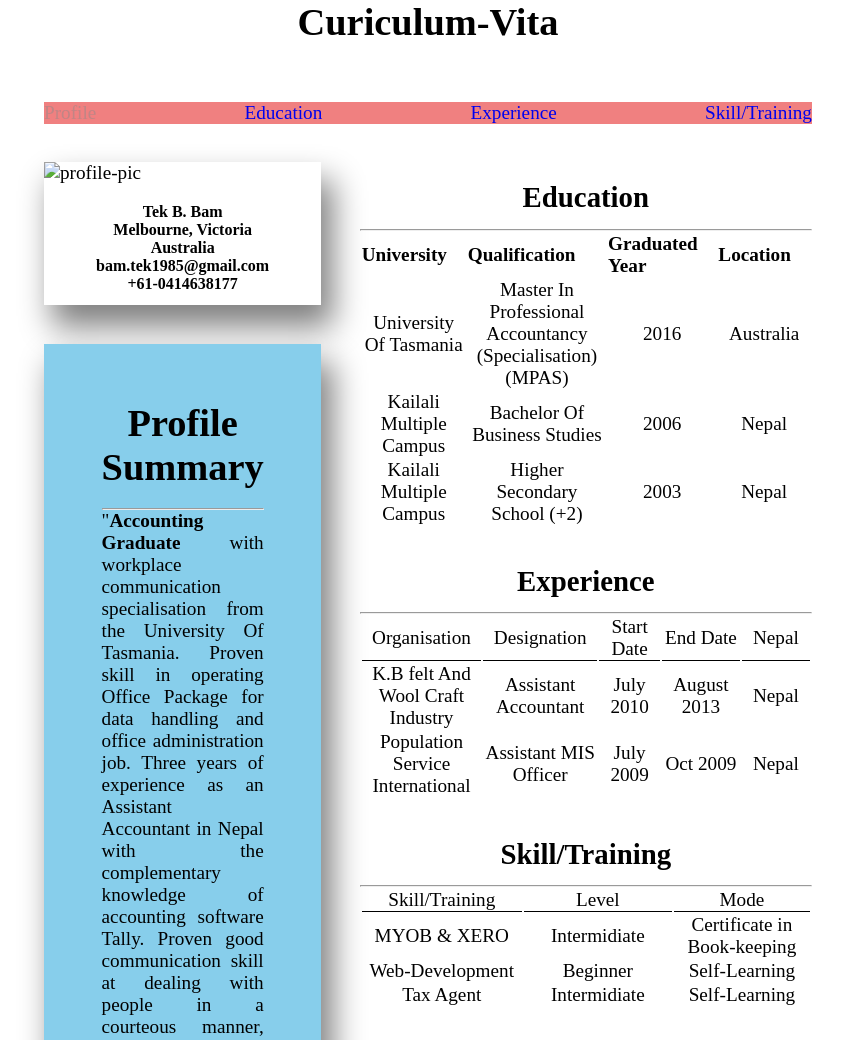
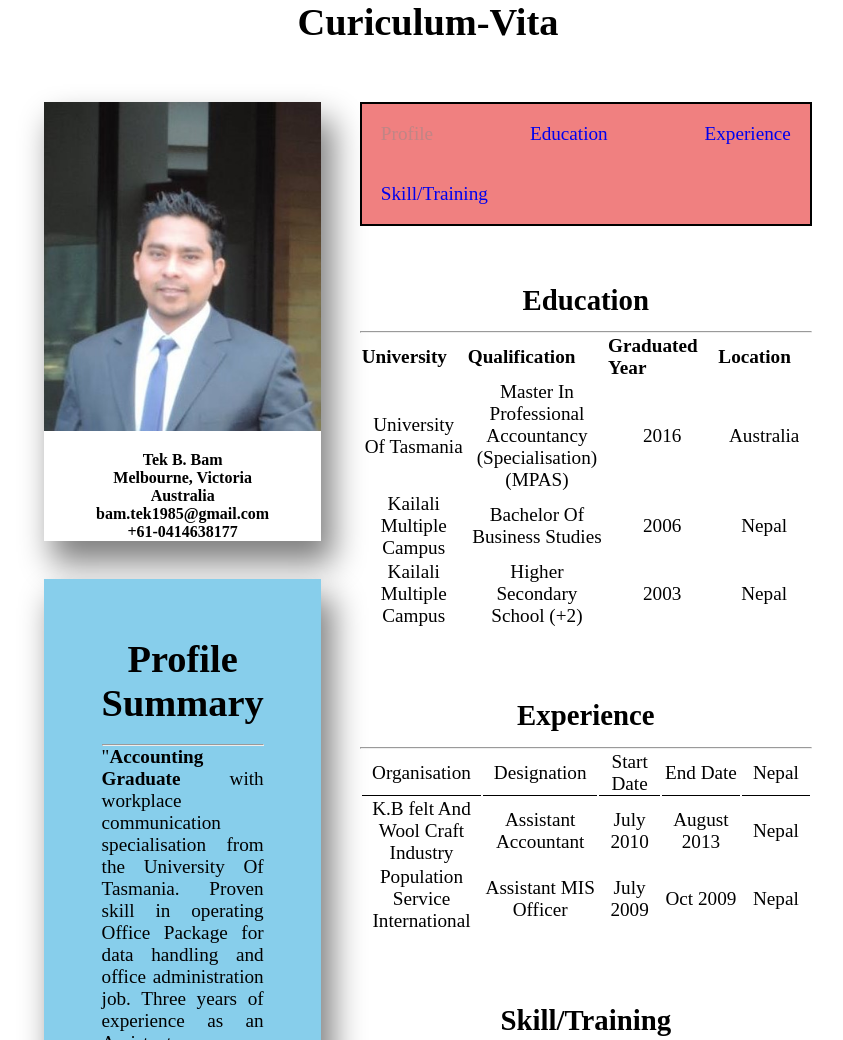
Before and after one commit to tek-edx/profile, a plain HTML site: page index.html in a window 1280 px wide. Shown: the top 1040 px of the page, without its empty margins (212-1055 px from the left). Drawn offline with Linux system fonts and the light colour scheme; files that its build step writes are made by us from their sources.

Commit message:
New Version include index html,css and image file

```diff
--- a/index.css
+++ b/index.css
@@ -41,10 +41,14 @@ header{
 
 nav{
     grid-area: n;
+
     position:sticky;
     top:0px;
     z-index: 2;
     background:lightcoral;
+
+
+    border: solid 2px black;
 
 
 
@@ -169,7 +173,14 @@ td{
 ul{
     display: flex;
     justify-content: space-between;
+    flex-wrap: wrap;
 
+
+
+}
+
+ul > li{
+      margin: 1em;
 
 }
 
@@ -213,9 +224,9 @@ ul > li:hover{
 
         grid-template-areas:
     "h h h h"
-    "n n n n"
+    "i n n n"
     "i d d d"
-    "i d d d"
+    "s d d d"
     "s d d d"
     "f f f f";
 
@@ -236,4 +247,8 @@ ul > li:hover{
     max-width: 100px;
     justify-items: center;
 }
-}
+
+
+
+
+} ;
--- a/index.html
+++ b/index.html
@@ -4,7 +4,7 @@
     <meta charset="UTF-8">
     <meta name="viewport" content="width=device-width, initial-scale=1.0">
     <title>Document</title>
-    <link rel="stylesheet" href=".css/index.css">
+    <link rel="stylesheet" href="index.css">
 </head>
 <body>
     <div class="main-container">
--- /dev/null
+++ b/index.js
@@ -0,0 +1,2 @@
+// This is Javascript file for the profile
+console.log("hello World");
```
Also changed, not shown: image/facebook.png (added), image/gmail.png (added), image/link.png (added), image/lkdnp.jpg (added).
